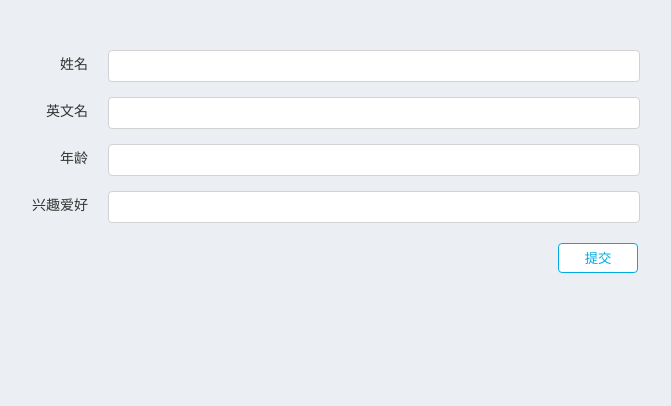
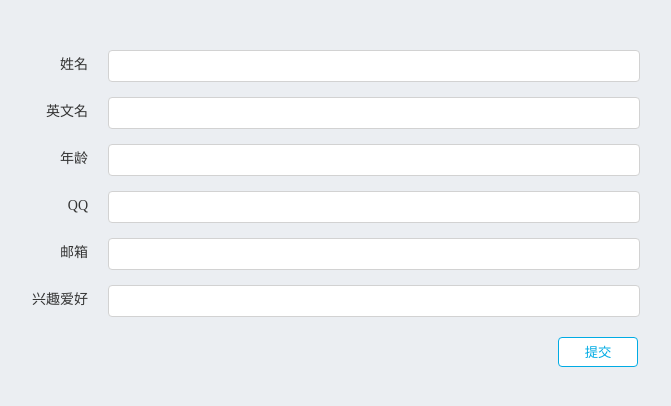
Before and after one commit to geneking/validation, a plain HTML site: page index.html in a window 1280 px wide. Shown: the whole page, without its empty margins (252-923 px from the left). Drawn offline with Linux system fonts and the light colour scheme.

Commit message:
增加qq、email校验

```diff
--- a/index.html
+++ b/index.html
@@ -30,9 +30,23 @@
       </div>
 
       <div class="row clearfix">
+        <label>QQ</label>
+        <div class="input-box">
+          <input type="text" data-valid="{type:'validQQ'}">
+        </div>
+      </div>
+
+      <div class="row clearfix">
+        <label>邮箱</label>
+        <div class="input-box">
+          <input type="text" data-valid="{type:'validEmail'}">
+        </div>
+      </div>
+
+      <div class="row clearfix">
         <label>兴趣爱好</label>
         <div class="input-box">
-          <input type="text" data-valid="{type:'validNull'}">
+          <input type="text" palaceholder="5-30个字符" data-valid="{type:'validLen',min:5,max:30}">
         </div>
       </div>
       <button type="button" class="button">提交</button>
--- a/js/validation.js
+++ b/js/validation.js
@@ -12,9 +12,11 @@ define(['jquery'],function($) {
 
   //正则集合
   var REG = {
-    num:   '^[1-9][0-9]*$',
     en:    '^[A-Za-z]+$',
     cn:    '^[\u4E00-\u9FA5]+$',
+    num:   '^[1-9][0-9]*$',
+    qq:    '^[1-9][0-9]{4,11}$',
+    email: '/^(\w-*\.*)+@(\w-?)+(\.\w{2,})+$/',
     phone: '^1(3|4|5|7|8)[\d]{9}$'
   };
 
@@ -96,7 +98,7 @@ define(['jquery'],function($) {
       var self = $(this);
       self.on('blur',function() {
         var value = self.val(),
-            reg = ['/^\S{', min, ',', max,'}$/'].join('');
+            reg = ['^\\S{', min, ',', max,'}$'].join('');
         action.common(self, reg, false, '字符长度应为' + min + '~' + max)
       });
     },
@@ -136,6 +138,31 @@ define(['jquery'],function($) {
         action.common(self, REG.num, errorText, '请输入数字');
       });
     },
+
+    /**
+     * @function validNull
+     * @description 校验输入的qq，5-12位
+     * @param {text} 报错文案
+     */
+    validQQ: function(errorText) {
+      var self = $(this);
+      self.on('blur',function() {
+        action.common(self, REG.qq, errorText, '请输入正确的qq号');
+      });
+    },
+
+    /**
+     * @function validNull
+     * @description 校验输入的是否位数字
+     * @param {text} 报错文案
+     */
+    validEmail: function(errorText) {
+      var self = $(this);
+      self.on('blur',function() {
+        action.common(self, REG.email, errorText, '请输入正确的邮箱');
+      });
+    },
+
 
     /**
      * @function validPhone
```
